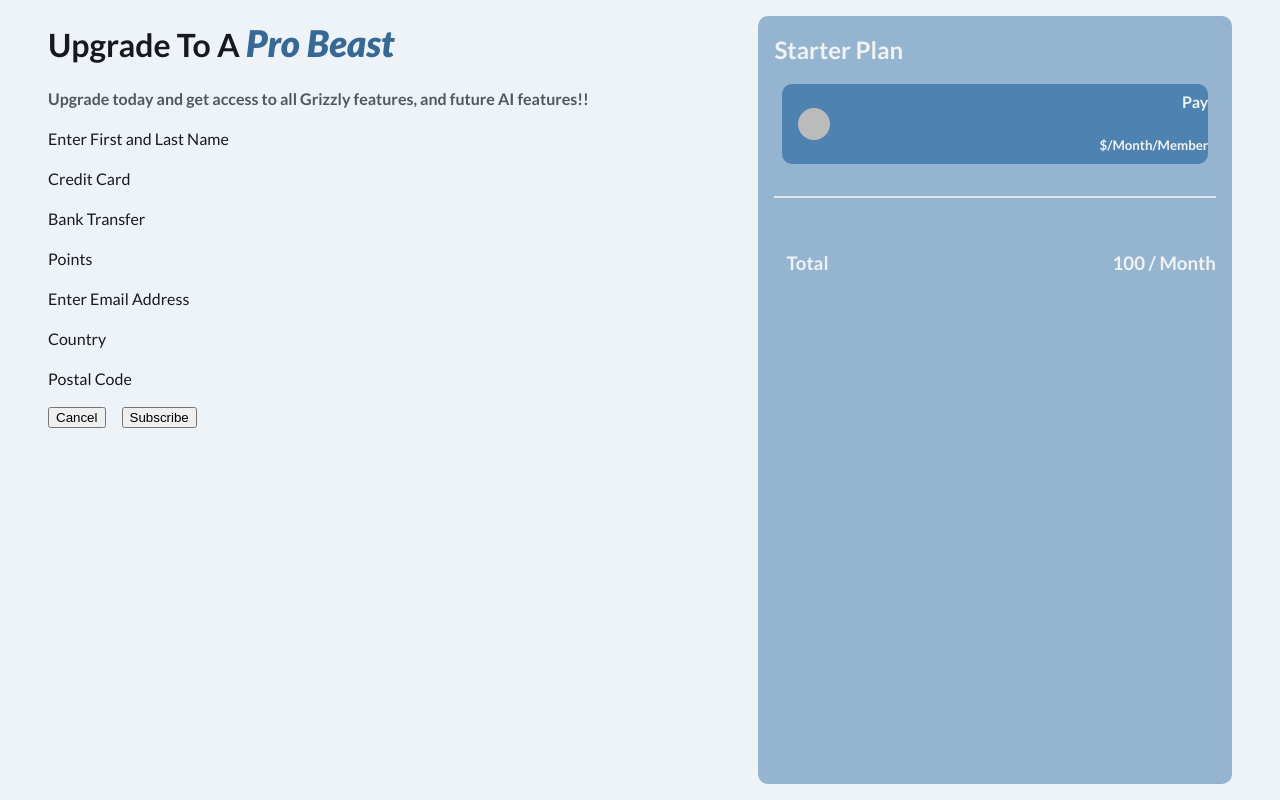
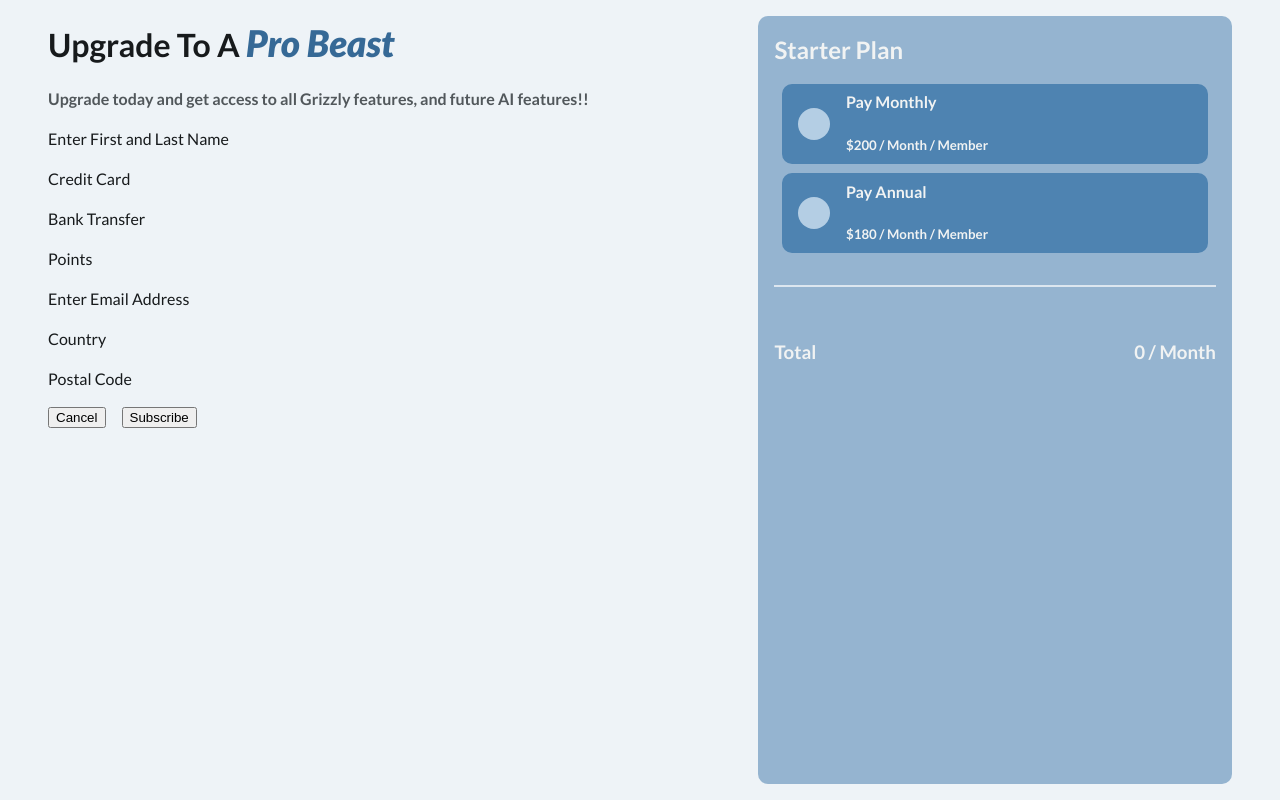
Before and after one commit to IkarosKurtz/Grizzly-Subscription, a React (Vite) app: page / in a window 1280 px wide. Built offline with nearby package versions, Linux system fonts and the light colour scheme.

Commit message:
feat: :sparkles: Contexto agregado a las Opciones de pago

```diff
--- a/src/App.tsx
+++ b/src/App.tsx
@@ -1,13 +1,17 @@
 import './App.css'
 import { SubscriptionForm } from './components/SubscriptionForm/SubscriptionForm'
 import { PaymentOptions } from './components/PaymentOption/PaymentOptions'
+import { CostProvider } from './Context/costProvider'
 
 function App() {
   return (
     <>
       <div className='main-container'>
         <SubscriptionForm />
-        <PaymentOptions />
+
+        <CostProvider>
+          <PaymentOptions />
+        </CostProvider>
       </div>
     </>
   )
--- /dev/null
+++ b/src/Context/costContext.ts
@@ -0,0 +1,9 @@
+import { createContext } from "react";
+import { costState } from "../models/costState";
+
+export const costContext = createContext<costState>({
+    cost:0,
+    setCost: () => {},
+    subType:"",
+    setSubType: () => {}
+})
--- /dev/null
+++ b/src/Context/costProvider.tsx
@@ -0,0 +1,14 @@
+import React, { useState } from "react";
+import { costContext } from "./costContext";
+
+export function CostProvider({children}:
+    {children: React.ReactNode | React.ReactNode[]}
+){
+    const [cost,setCost] = useState(0)
+    const [subType,setSubType] = useState("")
+    return(
+        <costContext.Provider value={{cost,setCost,subType,setSubType}}>
+            {children}
+        </costContext.Provider>
+    )
+}
--- /dev/null
+++ b/src/Context/useCostContext.ts
@@ -0,0 +1,14 @@
+import { useContext } from "react";
+import { costContext } from "./costContext";
+
+export function useCostContext(){
+    const context = useContext(costContext)
+
+    if(context === undefined){
+        throw new Error(
+            "useCostContext must be used within a costProvider"
+        )
+    }
+
+    return context
+}
--- a/src/components/OptionPay/OptionPay.css
+++ b/src/components/OptionPay/OptionPay.css
@@ -18,7 +18,7 @@
 .dot{
     height: 2rem;
     width: 2rem;
-    background-color: #bbb;
+    background-color: var(--accent-200);
     border-radius: 50%;
 }
 
@@ -26,8 +26,7 @@
     background-color: var(--primary-500);
     height: 5rem;
     width: 90%;
-    margin-left: 5%;
-    margin-right: 5%;
+    margin: 2% 5% 2% 5%;
     display: flex;
     border-radius: 10px;
 }
@@ -38,3 +37,17 @@
     flex-direction: column; /* Keeps items in a column */
     justify-content: center; /* Centers items vertically */
 }
+
+.grid:hover{
+    background-color: var(--primary-600);
+    .dot{
+        background-color: var(--accent-100);
+    }
+}
+
+.grid:active{
+    background-color: var(--primary-700);
+    .dot{
+        background-color: var(--accent-50);
+    }
+}
--- a/src/components/OptionPay/OptionPay.tsx
+++ b/src/components/OptionPay/OptionPay.tsx
@@ -1,10 +1,17 @@
 import './OptionPay.css'
 import '../../models/SubCost'
 import { SubCost } from '../../models/SubCost'
+import { useCostContext } from '../../Context/useCostContext'
 
 export function OptionPay({SubType,Cost}:SubCost){
+
+    const {setCost,setSubType} = useCostContext()
+
     return(
-        <div className='grid'>
+        <div className='grid' onClick={() => {
+            setCost(Cost)
+            setSubType(SubType)
+        }}>
             <div className='left'>
                 <span className='dot'></span>
             </div>
@@ -13,7 +20,7 @@
                     <h4>Pay {SubType}</h4>
                 </div>
                 <div className='half'>
-                    <h5>${Cost}/Month/Member</h5>
+                    <h5>${Cost} / Month / Member</h5>
                 </div>
             </div>
         </div>
--- a/src/components/PaymentOption/PaymentOptions.css
+++ b/src/components/PaymentOption/PaymentOptions.css
@@ -17,15 +17,20 @@
   margin: 1rem;
 }
 
-.total{
+.result{
+  display: block;
   margin: 1rem;
-  display: flex;
 }
 
-.left{
+.total{
+  display: grid;
+  grid-template-columns: 50% 50%;
+}
+
+.leftTot{
   text-align: left;
 }
 
-.right{
+.rightTot{
   text-align: right;
 }
--- a/src/components/PaymentOption/PaymentOptions.tsx
+++ b/src/components/PaymentOption/PaymentOptions.tsx
@@ -1,15 +1,25 @@
 import "./PaymentOptions.css"
 import { OptionPay } from "../OptionPay/OptionPay"
+import { Subs } from "../../info/Subs"
+import { useCostContext } from "../../Context/useCostContext"
 
 export function PaymentOptions(){
+
+    const {cost,subType} = useCostContext()
     return(
         <div className="select-plan">
             <h2 className="title">Starter Plan</h2>
-            <OptionPay/>
+            {Subs.map((sub,idx) => {
+                return(<OptionPay key={idx} {...sub}/>)
+            })}
             <hr className="separador"/>
-            <div className="total">
-                <h3 className="left">Total</h3>
-                <h3 className="right">100 / Month</h3>
+
+            <div className="result">
+                <h3>{subType}</h3>
+                <div className="total">
+                    <h3 className="leftTot">Total</h3>
+                    <h3 className="rightTot">{cost} / Month</h3>
+                </div>
             </div>
         </div>
     )
--- /dev/null
+++ b/src/info/Subs.ts
@@ -0,0 +1,12 @@
+import { SubCost } from "../models/SubCost";
+
+export const Subs:SubCost[] = [
+    {
+        SubType:"Monthly",
+        Cost:200,
+    },
+    {
+        SubType:"Annual",
+        Cost:180
+    }
+]
--- /dev/null
+++ b/src/models/costState.ts
@@ -0,0 +1,8 @@
+import { Dispatch, SetStateAction } from "react"
+
+export interface costState{
+    cost:number
+    setCost: Dispatch<SetStateAction<number>>
+    subType:string
+    setSubType: Dispatch<SetStateAction<string>>
+}
```
